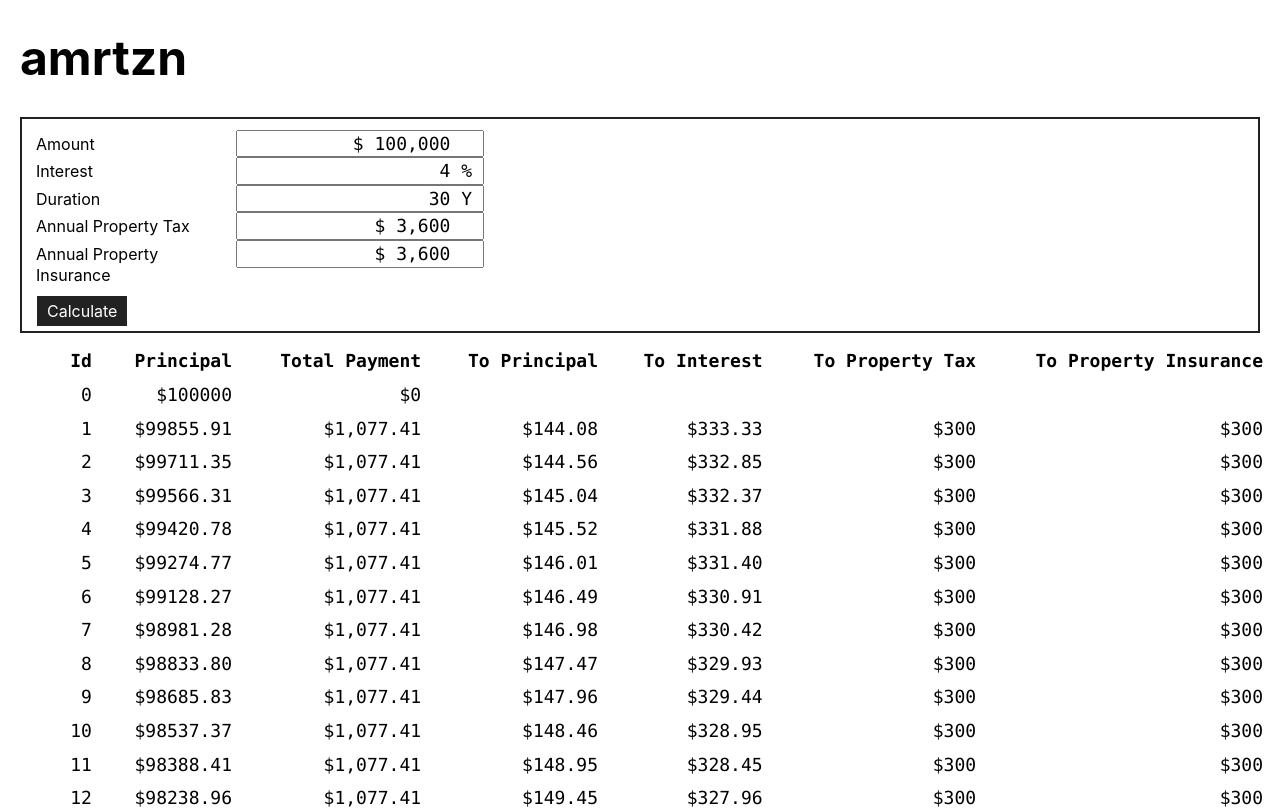
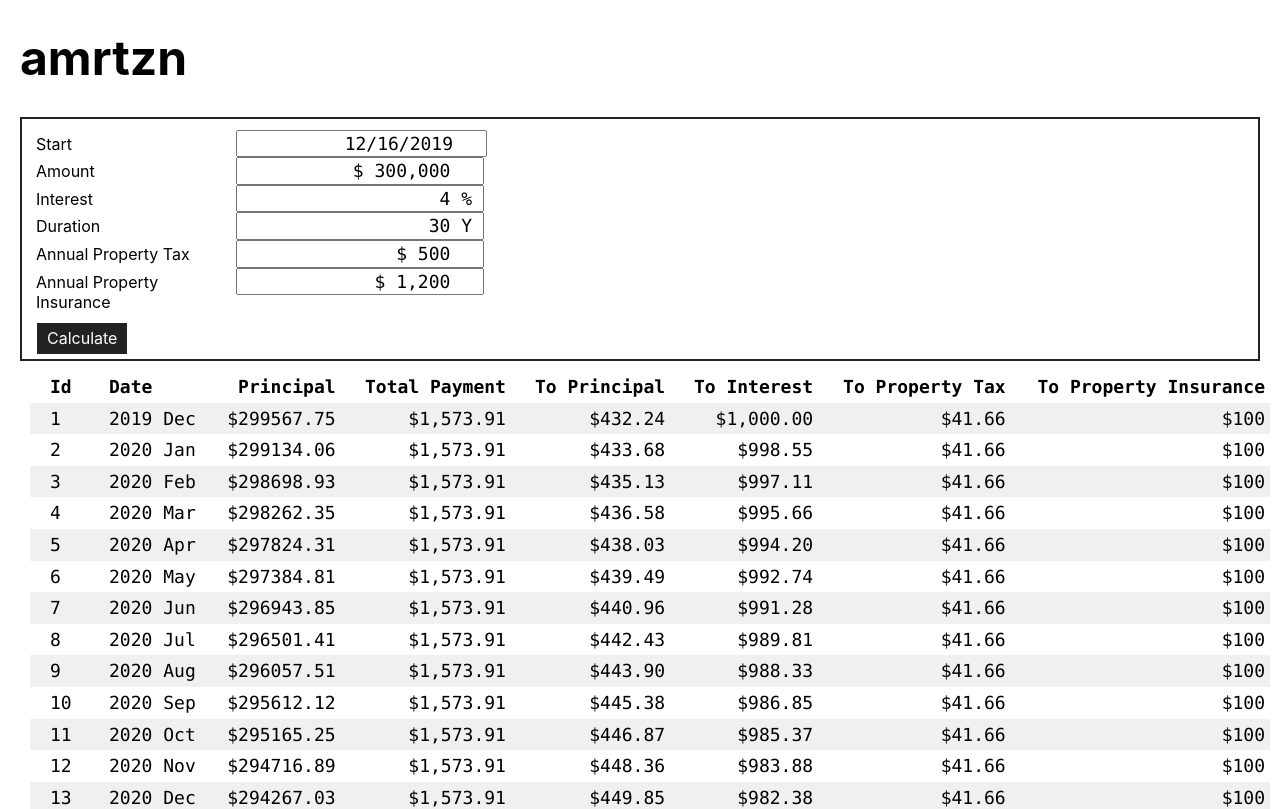
Before and after one commit to dznqbit/amrtzn, a React (Create React App) app: page / in a window 1280 px wide. Shown: the top 809 px of the page. Built offline with nearby package versions, Linux system fonts and the light colour scheme.

Commit message:
Updated inputs, added Date

```diff
--- a/package.json
+++ b/package.json
@@ -4,6 +4,7 @@
   "private": true,
   "dependencies": {
     "classnames": "^2.2.6",
+    "date-fns": "^2.8.1",
     "enzyme": "^3.10.0",
     "enzyme-adapter-react-16": "^1.14.0",
     "eslint-config-prettier": "^6.0.0",
@@ -17,6 +18,7 @@
     "npm-run-all": "^4.1.3",
     "prettier": "1.18.2",
     "react": "^16.8.6",
+    "react-datepicker": "^2.10.1",
     "react-dom": "^16.8.6",
     "react-number-format": "^4.3.1",
     "react-scripts": "3.3.0",
--- a/src/App.js
+++ b/src/App.js
@@ -3,10 +3,22 @@ import Form from "./Form";
 import PaymentCalculator from "./PaymentCalculator";
 import "./App.scss";
 
+function parseLoanDetails(loanDetailsString) {
+  if (!loanDetailsString) {
+    return null;
+  }
+
+  let loanDetails = JSON.parse(loanDetailsString);
+  loanDetails.loanStart = new Date(loanDetails.loanStart);
+
+  return loanDetails;
+}
+
 const useStateWithLocalStorage = (localStorageKey, defaultValue) => {
-  const [value, setValue] = useState(
-    JSON.parse(localStorage.getItem(localStorageKey)) || defaultValue
-  );
+  let serializedLocalValue = localStorage.getItem(localStorageKey);
+  let localValue = parseLoanDetails(serializedLocalValue);
+
+  const [value, setValue] = useState(localValue || defaultValue);
   React.useEffect(() => {
     localStorage.setItem(localStorageKey, JSON.stringify(value));
   }, [localStorageKey, value]);
@@ -17,11 +29,12 @@ const App = () => {
   const [loanDetails, setLoanDetails] = useStateWithLocalStorage(
     "loanDetails",
     {
-      loanAmount: 100000,
+      loanStart: new Date(),
+      loanAmount: 300000,
       loanInterest: 4.0,
       loanDuration: 30,
-      propertyTax: 3600,
-      propertyInsurance: 3600
+      propertyTax: 500,
+      propertyInsurance: 1200
     }
   );
 
--- a/src/Form.js
+++ b/src/Form.js
@@ -1,9 +1,13 @@
 import React, { useState } from "react";
 import NumberFormat from "react-number-format";
+import DatePicker from "react-datepicker";
+
 import "./Form.scss";
+import "react-datepicker/dist/react-datepicker.css";
 
 export default function Form(props) {
   const loanDetails = props.loanDetails;
+  const [loanStart, setLoanStart] = useState(loanDetails.loanStart);
   const [loanAmount, setLoanAmount] = useState(loanDetails.loanAmount);
   const [loanInterest, setLoanInterest] = useState(loanDetails.loanInterest);
   const [loanDuration, setLoanDuration] = useState(loanDetails.loanDuration);
@@ -14,7 +18,9 @@ export default function Form(props) {
 
   function handleSubmit(evt) {
     evt.preventDefault();
+
     props.update({
+      loanStart: loanStart,
       loanAmount: loanAmount,
       loanInterest: loanInterest,
       loanDuration: loanDuration,
@@ -27,10 +33,15 @@ export default function Form(props) {
     <form className="Form" onSubmit={handleSubmit}>
       <fieldset className="Form__fieldset">
         <label className="Form__field">
+          <span className="Form__label">Start</span>
+          <DatePicker selected={loanStart} onChange={setLoanStart} />
+        </label>
+
+        <label className="Form__field">
           <span className="Form__label">Amount</span>
           <NumberFormat
             value={loanAmount}
-            onChange={e => setLoanAmount(e.target.value)}
+            onValueChange={v => setLoanAmount(v.value)}
             prefix="$ "
             suffix="  "
             decimalScale="2"
@@ -45,7 +56,7 @@ export default function Form(props) {
           <span className="Form__label">Interest</span>
           <NumberFormat
             value={loanInterest}
-            onChange={e => setLoanInterest(e.target.value)}
+            onValueChange={v => setLoanInterest(v.value)}
             suffix=" %"
             decimalScale="3"
             allowNegative={false}
@@ -57,7 +68,7 @@ export default function Form(props) {
           <span className="Form__label">Duration</span>
           <NumberFormat
             value={loanDuration}
-            onChange={e => setLoanDuration(e.target.value)}
+            onValueChange={v => setLoanDuration(v.value)}
             suffix=" Y"
             allowNegative={false}
             className="Form__input Form__input--numeric"
@@ -68,7 +79,7 @@ export default function Form(props) {
           <span className="Form__label">Annual Property Tax</span>
           <NumberFormat
             value={propertyTax}
-            onChange={e => setPropertyTax(e.target.value)}
+            onValueChange={v => setPropertyTax(v.value)}
             prefix="$ "
             suffix="  "
             decimalScale="2"
@@ -83,7 +94,7 @@ export default function Form(props) {
           <span className="Form__label">Annual Property Insurance</span>
           <NumberFormat
             value={propertyInsurance}
-            onChange={e => setPropertyInsurance(e.target.value)}
+            onValueChange={v => setPropertyInsurance(v.value)}
             prefix="$ "
             suffix="  "
             decimalScale="2"
--- a/src/Form.scss
+++ b/src/Form.scss
@@ -16,6 +16,16 @@
   display: flex;
   flex-flow: row nowrap;
   align-items: baseline;
+}
+
+/* stylelint-disable */
+.Form__field > .react-datepicker-wrapper input {
+/* stylelint-enable */
+  @include font-monospace;
+  text-align: right;
+  // Magically line the datepicker up with RHS of other inputs
+  padding-right: 32px;
+  width: calc(100% - 57px);
 }
 
 .Form__label {
--- a/src/PaymentCalculator.js
+++ b/src/PaymentCalculator.js
@@ -1,7 +1,14 @@
 import React from "react";
 import NumberFormat from "react-number-format";
 
+import format from "date-fns/format";
+import addMonths from "date-fns/addMonths";
+
 import "./PaymentCalculator.scss";
+
+function formatDate(date) {
+  return format(date, "yyyy MMM");
+}
 
 function calculateMonthlyPayments(loanDetails) {
   const p = loanDetails.loanAmount,
@@ -17,22 +24,32 @@ function calculateMonthlyPayments(loanDetails) {
     (p * monthlyInterestRate) / (1 - Math.pow(1 + monthlyInterestRate, -n)) +
     (monthlyPropertyTax + monthlyPropertyInsurance);
 
-  return [...Array(n)].reduce(
-    (acc, _) => {
+  let payments = [...Array(n).keys()].reduce(
+    (acc, i) => {
       const mrp = acc[acc.length - 1],
+        date = addMonths(loanDetails.loanStart, i),
         previousPrincipal = mrp.principal,
         interestDue = previousPrincipal * monthlyInterestRate,
         appliedToInterest = interestDue,
         appliedToPropertyTax = monthlyPropertyTax,
         appliedToPropertyInsurance = monthlyPropertyInsurance,
-        appliedToPrincipal =
+        appliedToPrincipal = Math.min(
+          mrp.principal,
           paymentAmount -
-          (appliedToInterest +
-            appliedToPropertyTax +
-            appliedToPropertyInsurance);
+            (appliedToInterest +
+              appliedToPropertyTax +
+              appliedToPropertyInsurance)
+        ),
+        amountPaid =
+          appliedToPrincipal +
+          appliedToInterest +
+          appliedToPropertyTax +
+          appliedToPropertyInsurance;
       return acc.concat([
         {
-          amount: paymentAmount,
+          id: 1 + mrp.id || 1,
+          date: formatDate(date),
+          amount: amountPaid,
           principal: mrp.principal - appliedToPrincipal,
           appliedToInterest: appliedToInterest,
           appliedToPrincipal: appliedToPrincipal,
@@ -41,8 +58,17 @@ function calculateMonthlyPayments(loanDetails) {
         }
       ]);
     },
-    [{ amount: 0.0, principal: loanDetails.loanAmount }]
+    [
+      {
+        date: formatDate(loanDetails.loanStart),
+        amount: 0.0,
+        principal: loanDetails.loanAmount
+      }
+    ]
   );
+
+  payments.shift();
+  return payments;
 }
 
 export default function PaymentCalculator(props) {
@@ -53,8 +79,11 @@ export default function PaymentCalculator(props) {
     .map(mp => mp)
     .map((mp, i) => (
       <tr className="PaymentCalculator__row" key={i}>
-        <td className="PaymentCalculator__cell">{i}</td>
-        <td className="PaymentCalculator__number">
+        <td className="PaymentCalculator__cell">{mp.id}</td>
+        <td className="PaymentCalculator__cell PaymentCalculator__cell--date">
+          {mp.date}
+        </td>
+        <td className="PaymentCalculator__cell PaymentCalculator__cell--number">
           <NumberFormat
             value={mp.principal}
             displayType="text"
@@ -62,7 +91,7 @@ export default function PaymentCalculator(props) {
             decimalScale="2"
           />
         </td>
-        <td className="PaymentCalculator__number">
+        <td className="PaymentCalculator__cell PaymentCalculator__cell--number">
           <NumberFormat
             value={mp.amount}
             displayType="text"
@@ -71,7 +100,7 @@ export default function PaymentCalculator(props) {
             thousandSeparator={true}
           />
         </td>
-        <td className="PaymentCalculator__number">
+        <td className="PaymentCalculator__cell PaymentCalculator__cell--number">
           <NumberFormat
             value={mp.appliedToPrincipal}
             displayType="text"
@@ -80,7 +109,7 @@ export default function PaymentCalculator(props) {
             thousandSeparator={true}
           />
         </td>
-        <td className="PaymentCalculator__number">
+        <td className="PaymentCalculator__cell PaymentCalculator__cell--number">
           <NumberFormat
             value={mp.appliedToInterest}
             displayType="text"
@@ -89,7 +118,7 @@ export default function PaymentCalculator(props) {
             thousandSeparator={true}
           />
         </td>
-        <td className="PaymentCalculator__number">
+        <td className="PaymentCalculator__cell PaymentCalculator__cell--number">
           <NumberFormat
             value={mp.appliedToPropertyTax}
             displayType="text"
@@ -98,7 +127,7 @@ export default function PaymentCalculator(props) {
             thousandSeparator={true}
           />
         </td>
-        <td className="PaymentCalculator__number">
+        <td className="PaymentCalculator__cell PaymentCalculator__cell--number">
           <NumberFormat
             value={mp.appliedToPropertyInsurance}
             displayType="text"
@@ -112,16 +141,35 @@ export default function PaymentCalculator(props) {
 
   return (
     <div className="PaymentCalculator">
-      <table className="PaymentCalculator__table">
+      <table
+        className="PaymentCalculator__table"
+        cellspacing="0"
+        cellpadding="0"
+      >
         <thead>
           <tr>
             <th className="PaymentCalculator__cell">Id</th>
-            <th className="PaymentCalculator__cell">Principal</th>
-            <th className="PaymentCalculator__cell">Total Payment</th>
-            <th className="PaymentCalculator__cell">To Principal</th>
-            <th className="PaymentCalculator__cell">To Interest</th>
-            <th className="PaymentCalculator__cell">To Property Tax</th>
-            <th className="PaymentCalculator__cell">To Property Insurance</th>
+            <th className="PaymentCalculator__cell PaymentCalculator__cell--date">
+              Date
+            </th>
+            <th className="PaymentCalculator__cell PaymentCalculator__cell--number">
+              Principal
+            </th>
+            <th className="PaymentCalculator__cell PaymentCalculator__cell--number">
+              Total Payment
+            </th>
+            <th className="PaymentCalculator__cell PaymentCalculator__cell--number">
+              To Principal
+            </th>
+            <th className="PaymentCalculator__cell PaymentCalculator__cell--number">
+              To Interest
+            </th>
+            <th className="PaymentCalculator__cell PaymentCalculator__cell--number">
+              To Property Tax
+            </th>
+            <th className="PaymentCalculator__cell PaymentCalculator__cell--number">
+              To Property Insurance
+            </th>
           </tr>
         </thead>
 
--- a/src/PaymentCalculator.scss
+++ b/src/PaymentCalculator.scss
@@ -11,10 +11,18 @@
   width: 100%;
 }
 
-.PaymentCalculator__cell,
-.PaymentCalculator__number {
+.PaymentCalculator__row {
+  &:nth-child(odd) {
+    background-color: $gray-f0;
+  }
+}
+
+.PaymentCalculator__cell {
   @include number-text;
-  text-align: right;
+  text-align: left;
   padding: 5px 5px 5px 20px;
-  column-span: all;
+
+  &--number {
+    text-align: right;
+  }
 }
--- a/src/theme/colors.scss
+++ b/src/theme/colors.scss
@@ -4,4 +4,5 @@ $blue-lighter: lighten($blue, 5%);
 
 $white: #fff;
 $gray-28: #282c34;
+$gray-f0: #f0f0f0;
 $black: #111;
```
Also changed, not shown: 1 other file (tests, documents, lock files or other folders).
